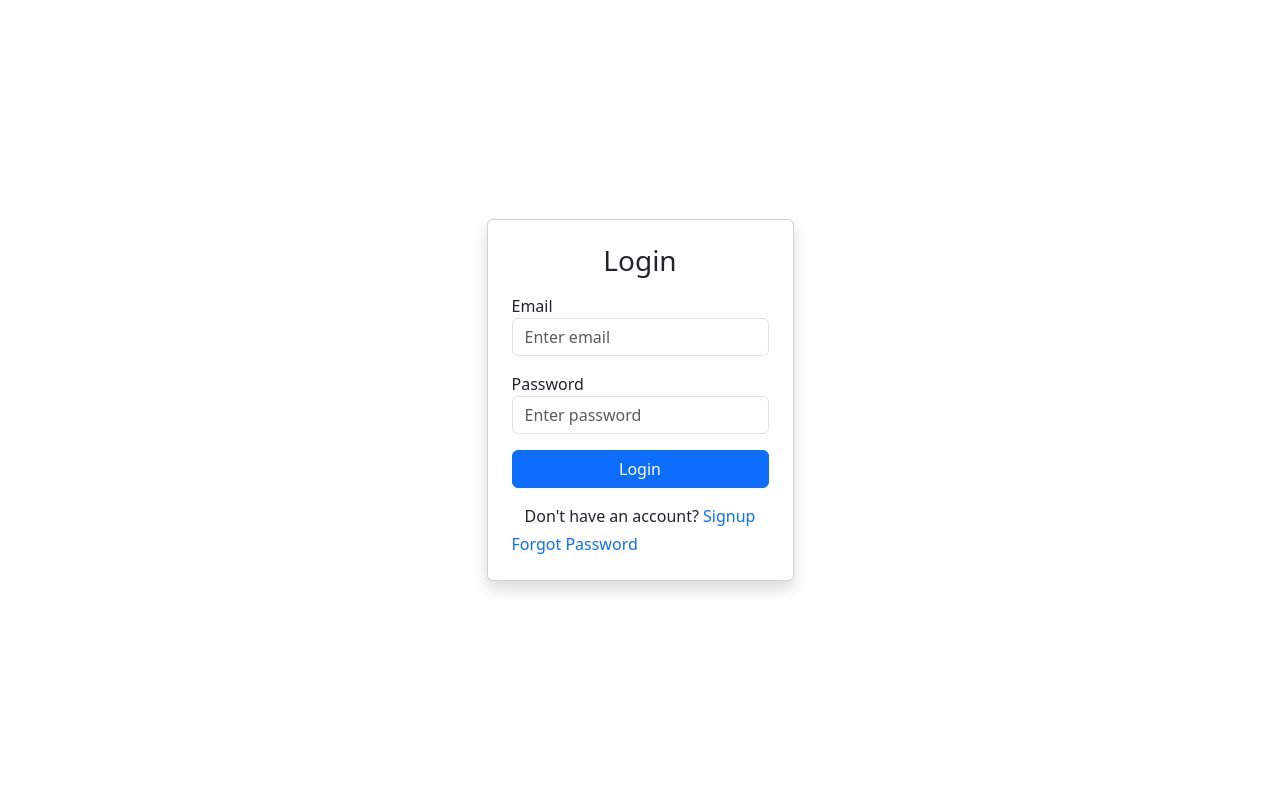
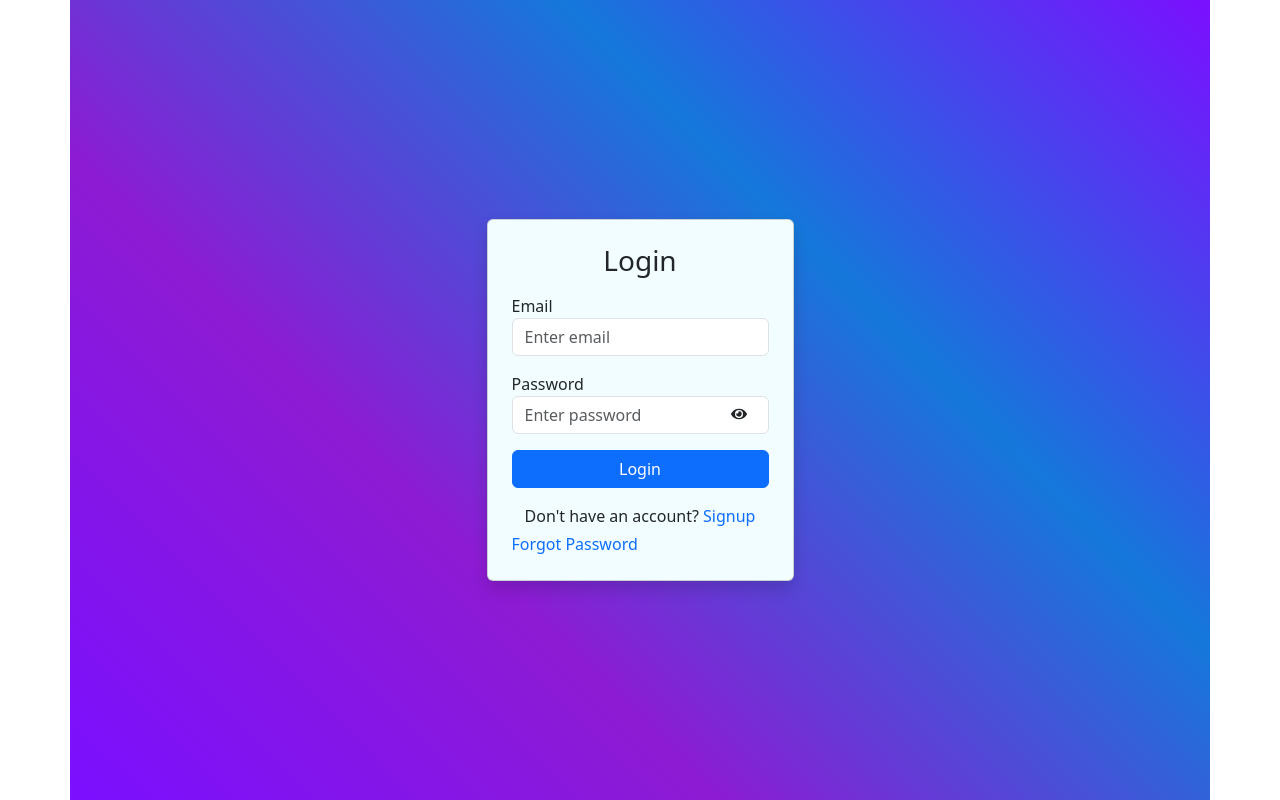
Before and after one commit to sagarrathod7568/Authenticate, a React (Vite) app in the folder Frontend/: page /login in a window 1280 px wide. Built offline with nearby package versions, Linux system fonts and the light colour scheme.

Commit message:
update login ui

```diff
--- a/Frontend/package.json
+++ b/Frontend/package.json
@@ -14,6 +14,8 @@
     "bootstrap": "^5.3.8",
     "react": "^19.2.5",
     "react-dom": "^19.2.5",
+    "react-icons": "^5.6.0",
+    "react-icons-kit": "^2.0.0",
     "react-router-dom": "^7.14.2",
     "sweetalert2": "^11.26.25"
   },
--- a/Frontend/src/App.css
+++ b/Frontend/src/App.css
@@ -21,11 +21,41 @@
   padding: 0.5rem 1rem !important;
 }
 
+.login-eye-icon {
+  position: absolute;
+  right: 15%;
+  top: 53.5%;
+  transform: translateY(-50%);
+  cursor: pointer;
+}
+
+.signup-eye-icon {
+  position: absolute;
+  right: 15%;
+  top: 65.5%;
+  transform: translateY(-50%);
+  cursor: pointer;
+}
+
+.forgotpass1-eye-icon{
+  position: absolute;
+  right: 15%;
+  top: 46%;
+  transform: translateY(-50%);
+  cursor: pointer;
+}
+
+.forgotpass2-eye-icon{
+  position: absolute;
+  right: 15%;
+  top: 65%;
+  transform: translateY(-50%);
+  cursor: pointer;
+}
 
 /* Tablet */
 
 @media (max-width: 768px) {
-
   .swal2-popup {
     width: 18rem !important;
     font-size: 0.9rem !important;
@@ -38,14 +68,11 @@
   .swal2-html-container {
     font-size: 0.9rem !important;
   }
-
 }
-
 
 /* Mobile */
 
 @media (max-width: 480px) {
-
   .swal2-popup {
     width: 15rem !important;
     font-size: 0.8rem !important;
@@ -65,5 +92,4 @@
     font-size: 0.75rem !important;
     padding: 0.4rem 0.8rem !important;
   }
-
 }
--- /dev/null
+++ b/Frontend/src/assets/custome.css
@@ -0,0 +1,14 @@
+.login-page, .signup-page, .forgotpass-page {
+  background: linear-gradient(
+  45deg,
+  #7b0fff,
+  #8d1bd3,
+  #1578db,
+  #7b0fff
+);
+
+  .card{
+    background-color: #f2fdff;
+    color: #222628;
+  }
+}
--- a/Frontend/src/components/ForgetPass.jsx
+++ b/Frontend/src/components/ForgetPass.jsx
@@ -2,12 +2,15 @@ import { useState } from "react";
 import { useNavigate } from "react-router-dom";
 import API from "../api/axios";
 import Swal from "sweetalert2";
+import { FaEye, FaEyeSlash } from "react-icons/fa";
 
 const ForgetPass = () => {
   const [email, setEmail] = useState("");
   const [password, setPassword] = useState("");
   const [confirmPassword, setConfirmPassword] = useState("");
   const [isVerified, setIsVerified] = useState(false);
+  const [showPassword1, setShowPassword1] = useState(false);
+  const [showPassword2, setShowPassword2] = useState(false);
 
   const navigate = useNavigate();
 
@@ -69,14 +72,6 @@ const ForgetPass = () => {
       cancelButtonColor: "#d33",
       confirmButtonText: "Yes",
       cancelButtonText: "No",
-
-      width: "400px",
-      height: "600px",
-
-      customClass: {
-        popup: "small-popup",
-        title: "small-title",
-      },
     }).then((result) => {
       // IF YES CLICKED
       if (result.isConfirmed) {
@@ -86,7 +81,7 @@ const ForgetPass = () => {
   };
   return (
     <>
-      <div className="container d-flex justify-content-center align-items-center vh-100">
+      <div className="container forgotpass-page d-flex justify-content-center align-items-center vh-100">
         <div className="card p-4 shadow">
           <h3 className="text-center mb-3">Forgot Password</h3>
 
@@ -109,24 +104,36 @@ const ForgetPass = () => {
                   <label>New Password</label>
 
                   <input
-                    type="password"
+                    type={showPassword1 ? "text" : "password"}
                     className="form-control"
                     placeholder="Enter new password"
                     onChange={(e) => setPassword(e.target.value)}
                     required
                   />
+                  <span
+                    className="forgotpass1-eye-icon"
+                    onClick={() => setShowPassword1(!showPassword1)}
+                  >
+                    {showPassword1 ? <FaEyeSlash /> : <FaEye />}
+                  </span>
                 </div>
 
                 <div className="mb-3">
                   <label>Confirm Password</label>
 
                   <input
-                    type="password"
+                    type={showPassword2 ? "text" : "password"}
                     className="form-control"
                     placeholder="Re-enter password"
                     onChange={(e) => setConfirmPassword(e.target.value)}
                     required
                   />
+                  <span
+                    className="forgotpass2-eye-icon"
+                    onClick={() => setShowPassword2(!showPassword2)}
+                  >
+                    {showPassword2 ? <FaEyeSlash /> : <FaEye />}
+                  </span>
                 </div>
               </>
             )}
--- a/Frontend/src/components/Login.jsx
+++ b/Frontend/src/components/Login.jsx
@@ -5,11 +5,14 @@ import { useState } from "react";
 import API from "../api/axios";
 import { useNavigate } from "react-router-dom";
 import Swal from "sweetalert2";
+import { FaEye, FaEyeSlash } from "react-icons/fa";
+import "../assets/custome.css"
 
 function Login() {
   const [email, setEmail] = useState();
   const [password, setPassword] = useState();
   const navigate = useNavigate();
+  const [showPassword, setShowPassword] = useState(false);
 
   const handleSubmit = async (e) => {
     e.preventDefault();
@@ -51,9 +54,10 @@ function Login() {
       });
     }
   };
+
   return (
     <>
-      <div className="container d-flex justify-content-center align-items-center vh-100">
+      <div className="container login-page d-flex justify-content-center align-items-center vh-100">
         <div className="card p-4 shadow">
           <h3 className="text-center mb-3">Login</h3>
 
@@ -72,12 +76,18 @@ function Login() {
             <div className="mb-3">
               <label>Password</label>
               <input
-                type="password"
+                type={showPassword ? "text" : "password"}
                 className="form-control"
                 placeholder="Enter password"
                 onChange={(e) => setPassword(e.target.value)}
                 required
               />
+              <span
+                className="login-eye-icon"
+                onClick={() => setShowPassword(!showPassword)}
+              >
+                {showPassword ? <FaEyeSlash /> : <FaEye />}
+              </span>
             </div>
 
             <button type="submit" className="btn btn-primary w-100">
--- a/Frontend/src/components/Signup.jsx
+++ b/Frontend/src/components/Signup.jsx
@@ -5,12 +5,15 @@ import { useState } from "react";
 import API from "../api/axios";
 import { useNavigate } from "react-router-dom";
 import Swal from "sweetalert2";
+import { FaEye, FaEyeSlash } from "react-icons/fa";
+import "../assets/custome.css"
 
 function Signup() {
   const [name, setName] = useState();
   const [email, setEmail] = useState();
   const [password, setPassword] = useState();
   const navigate = useNavigate();
+  const [showPassword, setShowPassword] = useState(false);
 
   const handleSubmit = (e) => {
     e.preventDefault();
@@ -46,7 +49,7 @@ function Signup() {
 
   return (
     <>
-      <div className="container d-flex justify-content-center align-items-center vh-100">
+      <div className="container signup-page d-flex justify-content-center align-items-center vh-100">
         <div className="card p-4 shadow">
           <h3 className="text-center mb-3">Signup</h3>
 
@@ -76,12 +79,18 @@ function Signup() {
             <div className="mb-3">
               <label>Password</label>
               <input
-                type="password"
+                type={showPassword ? "text" : "password"}
                 className="form-control"
                 placeholder="Enter password"
                 onChange={(e) => setPassword(e.target.value)}
                 required
               />
+              <span
+                className="signup-eye-icon"
+                onClick={() => setShowPassword(!showPassword)}
+              >
+                {showPassword ? <FaEyeSlash /> : <FaEye />}
+              </span>
             </div>
 
             <button type="submit" className="btn btn-success w-100">
```
Also changed, not shown: 1 other file (tests, documents, lock files or other folders).
